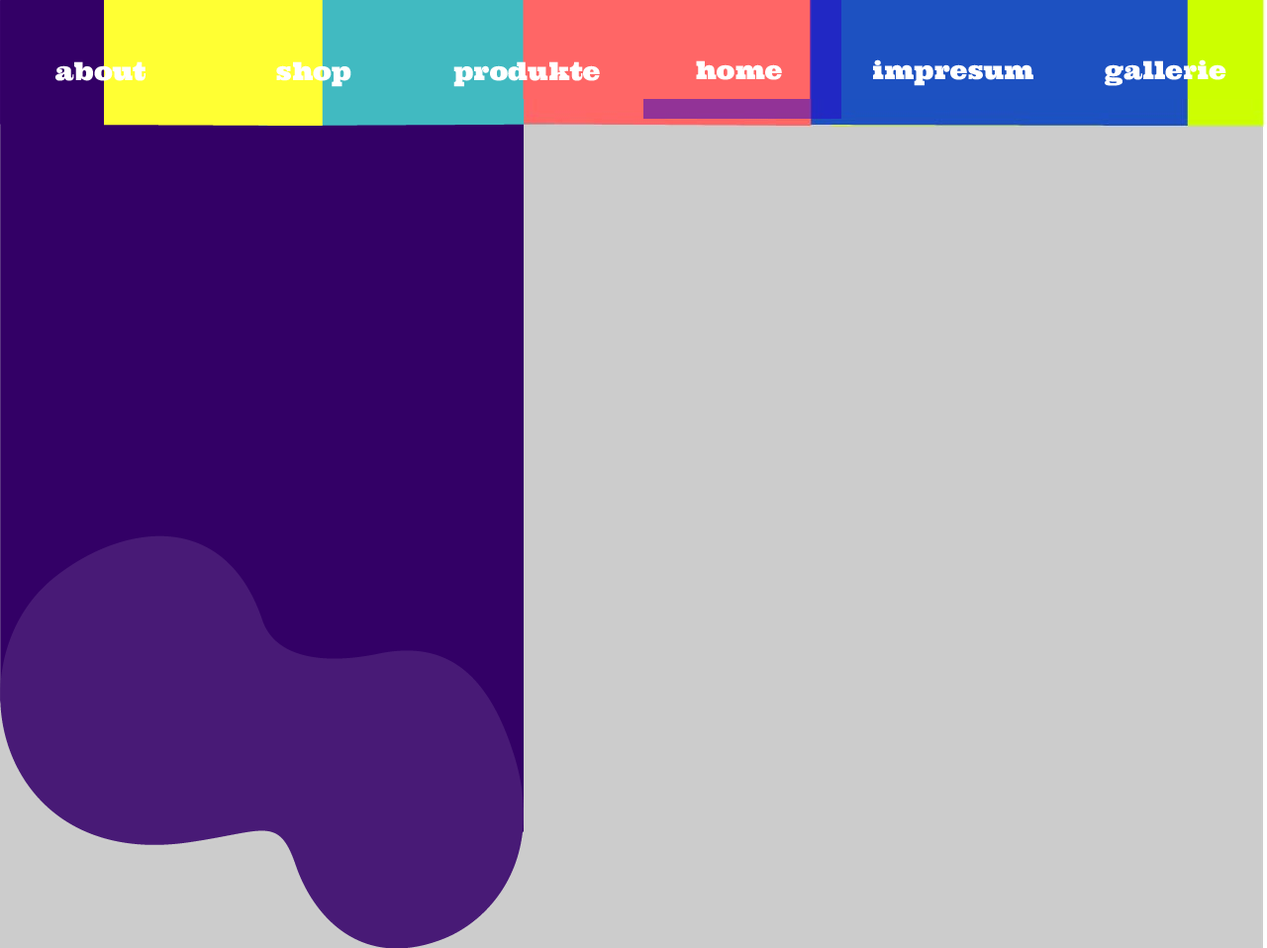
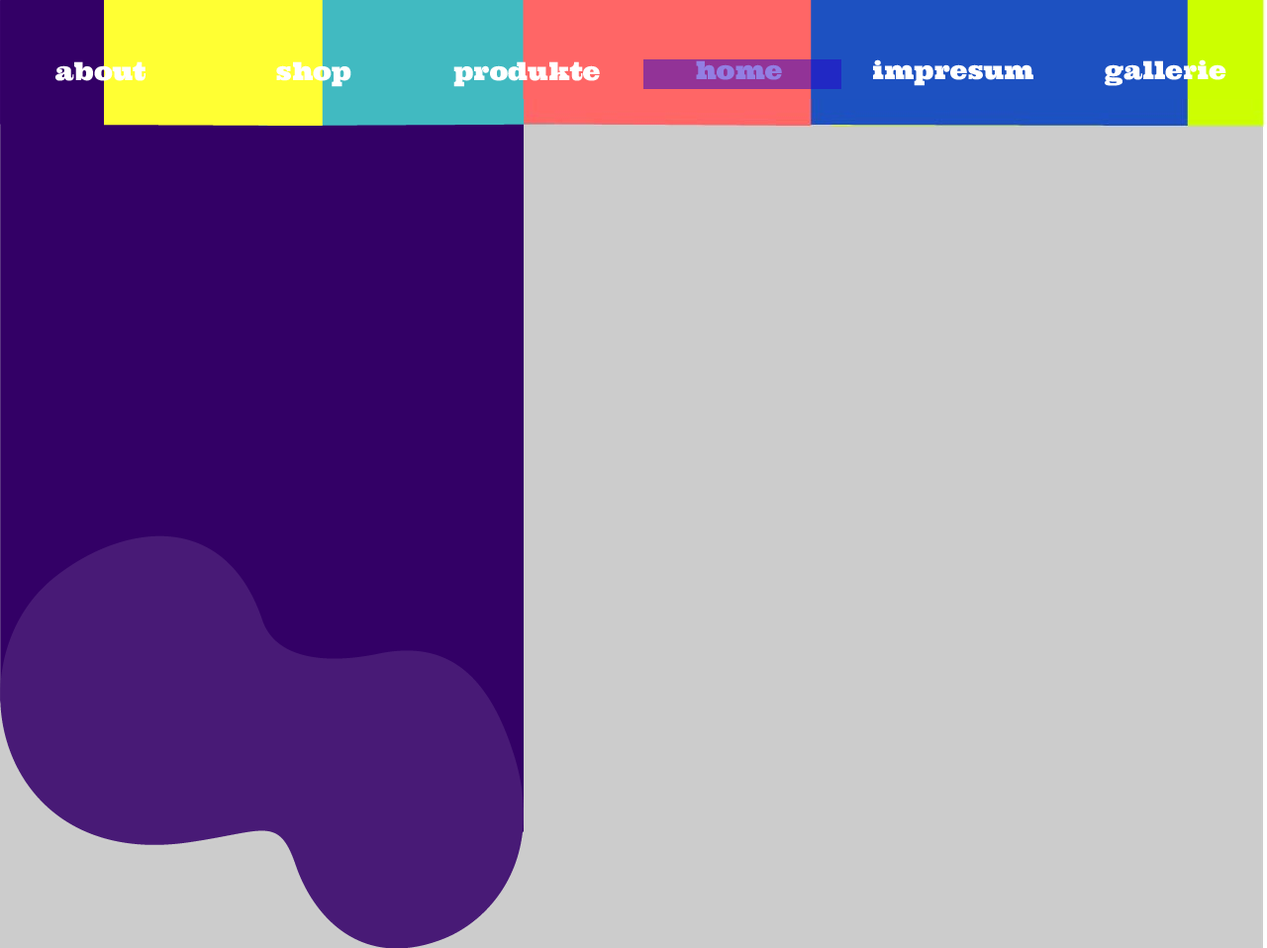
Before and after one commit to r0m4nv3l32/project-prototype, a plain HTML site: page prototyping4/shop-b-01.html in a window 1280 px wide. Shown: the top 958 px of the page at 99% size. Drawn offline with Linux system fonts and the light colour scheme.

Commit message:
Update shop-b-01.html

```diff
--- a/prototyping4/shop-b-01.html
+++ b/prototyping4/shop-b-01.html
@@ -38,9 +38,10 @@
 
             #button-02 {
                 left: 650px;
+                top: 60px;
                 width: 200px;
-                height: 120px;
-                z-index: 100;
+                height: 30px;
+                z-index: 150;
 
             }
 
```
